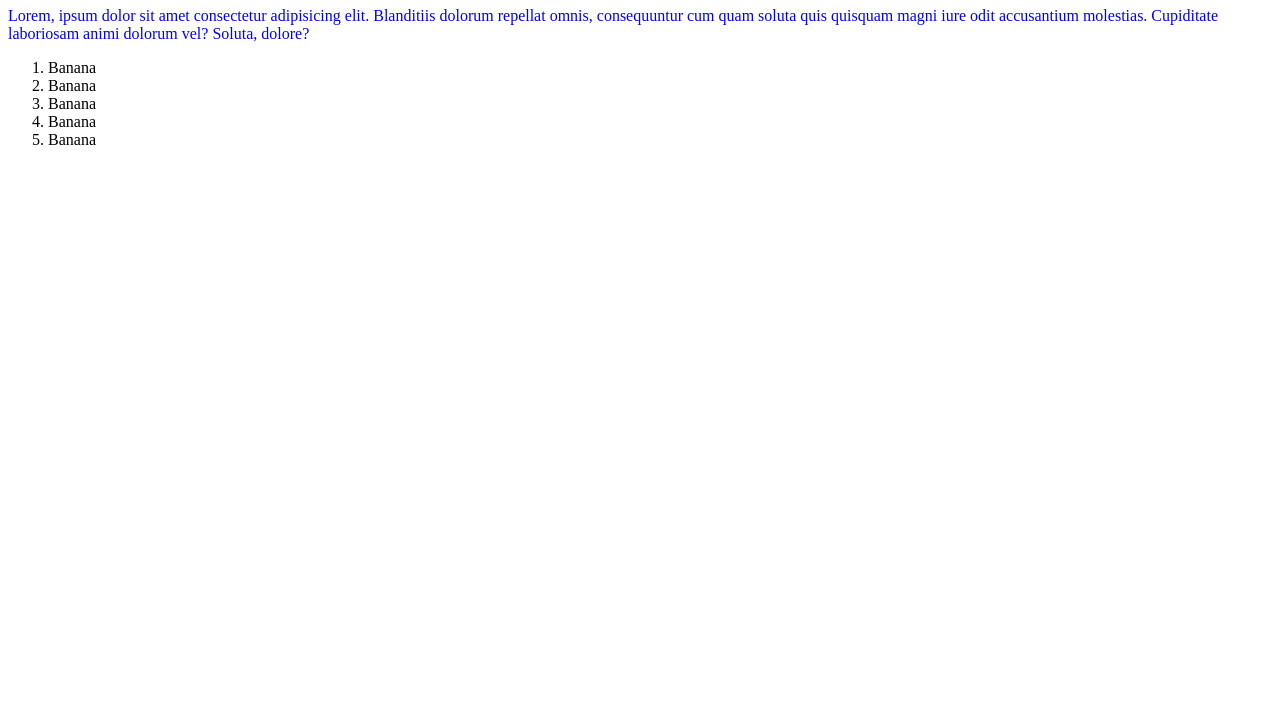
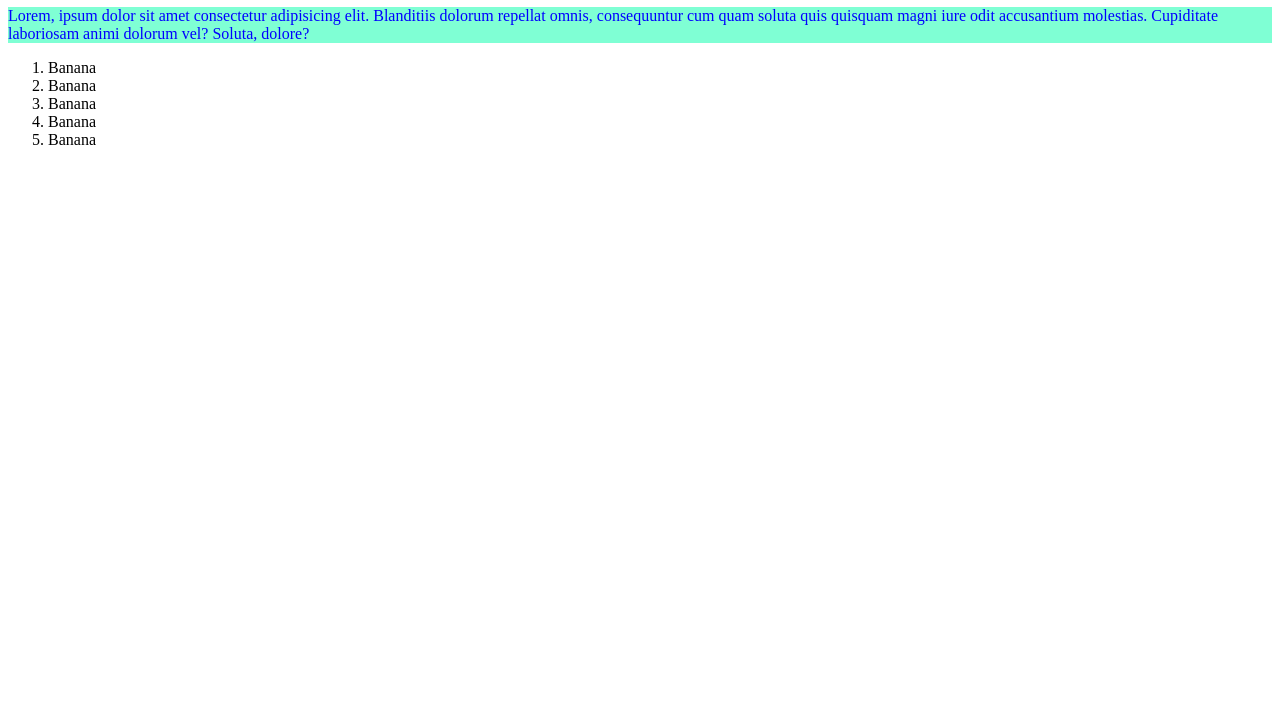
Before and after one commit to fozia-lucky/first-program, a plain HTML site: page index.html in a window 1280 px wide. Shown: the part 73-800 px from the top of the page. Drawn offline with Linux system fonts and the light colour scheme.

Commit message:
first commit

```diff
--- a/index.html
+++ b/index.html
@@ -5,7 +5,11 @@
     <meta name="viewport" content="width=device-width, initial-scale=1.0">
     <title>First program practice</title>
     <style>
-         p {color:blue;}
+         p {
+            color:blue;
+            background-color: aquamarine;
+        }
+
     </style>
 </head>
 <body>
```
